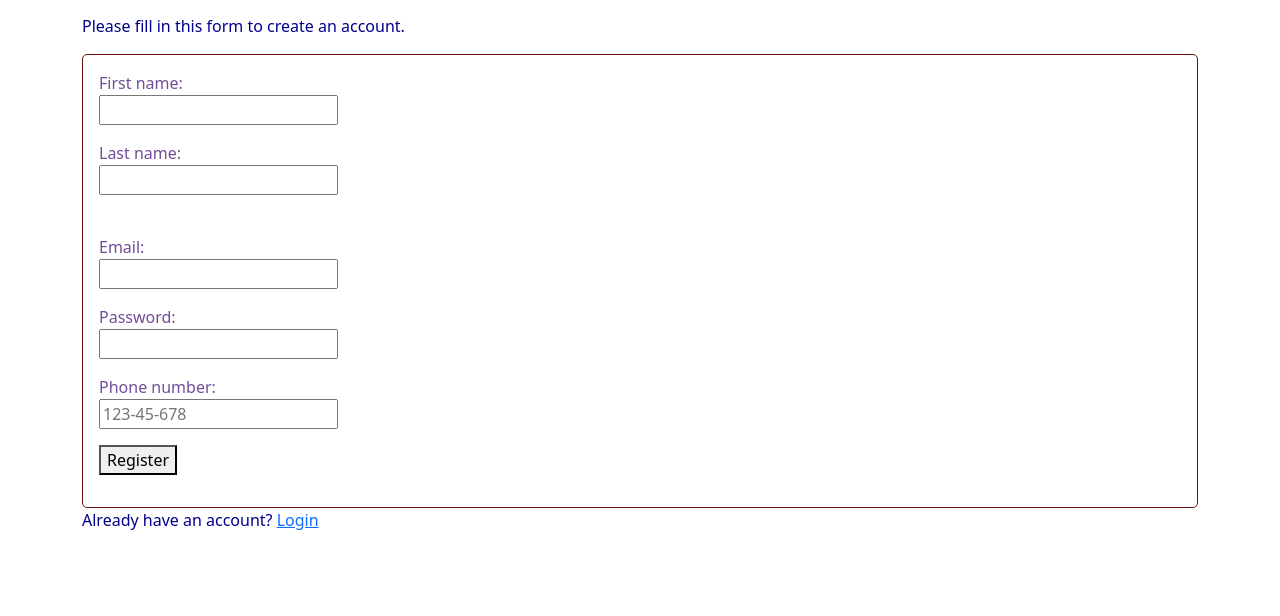
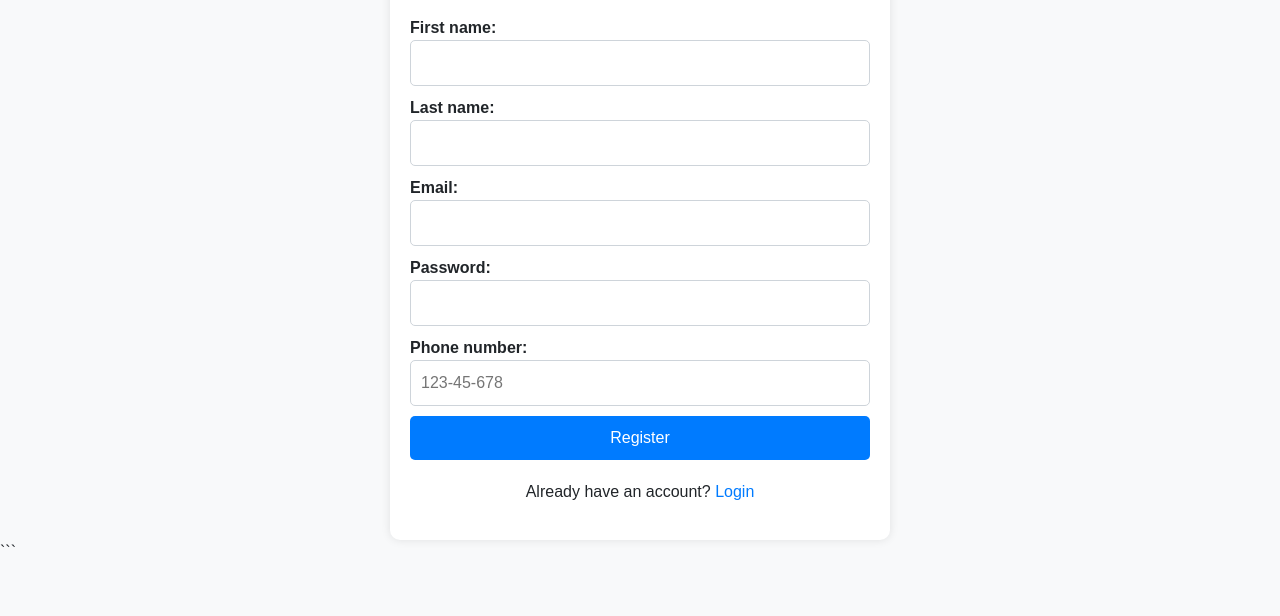
Before and after one commit to Gloryozo/Login_and_Registeration, a plain HTML site: page register.html in a window 1280 px wide. Shown: the part 184-800 px from the top of the page. Drawn offline with nearby package versions, Linux system fonts and the light colour scheme.

Commit message:
Modify with adding CSS functions

````diff
--- /dev/null
+++ b/css/styleForRegister.css
@@ -0,0 +1,58 @@
+body {
+    background-color: #f8f9fa; /* Light gray background */
+    font-family: Arial, sans-serif; /* Fallback font */
+}
+h1 {
+    text-align: center;
+    color: #007bff; /* Blue color for headings */
+    margin-top: 20px; /* Add margin from the top */
+}
+.container {
+    max-width: 500px; /* Limit container width */
+    margin: auto; /* Center the container horizontally */
+    background-color: #fff; /* White background */
+    border-radius: 10px; /* Rounded corners */
+    padding: 20px; /* Padding for the container */
+    box-shadow: 0px 0px 10px rgba(0, 0, 0, 0.1); /* Box shadow for depth */
+    margin-top: 10px; /* Add margin from the top */
+}
+form {
+    margin-top: 20px; /* Add margin from the top */
+}
+label {
+    font-weight: bold; /* Make labels bold */
+}
+input[type="text"],
+input[type="email"],
+input[type="password"],
+input[type="tel"] {
+    width: 100%; /* Full width for input fields */
+    padding: 10px; /* Padding for input fields */
+    margin-bottom: 10px; /* Spacing between input fields */
+    border: 1px solid #ced4da; /* Border color */
+    border-radius: 5px; /* Rounded corners */
+}
+button[type="submit"] {
+    width: 100%; /* Full width for the submit button */
+    padding: 10px; /* Padding for the submit button */
+    border: none; /* Remove border */
+    border-radius: 5px; /* Rounded corners */
+    background-color: #007bff; /* Blue color for button */
+    color: #fff; /* White text color */
+    cursor: pointer; /* Add pointer cursor on hover */
+    transition: background-color 0.3s; /* Smooth transition */
+}
+button[type="submit"]:hover {
+    background-color: #0056b3; /* Darker blue color on hover */
+}
+p {
+    margin-top: 20px; /* Add margin from the top */
+    text-align: center; /* Center-align text */
+}
+a {
+    color: #007bff; /* Blue color for links */
+    text-decoration: none; /* Remove underline */
+}
+a:hover {
+    text-decoration: underline; /* Underline on hover */
+}
--- /dev/null
+++ b/css/styleForlogin.css
@@ -0,0 +1,73 @@
+body {
+    background-color: #f8f9fa; /* Light gray background */
+
+   /* background-image: url('https://i.pinimg.com/736x/d7/b6/bc/d7b6bc66742252ca5986404ea174314b.jpg'); /* Background image */
+   /* background-size: cover; /* Cover the entire viewport */
+    /*background-position: center; /* Center the background image */
+   /* background-attachment: fixed; /* Fixed background */
+    /*font-family: Arial, sans-serif; /* Set a fallback font */
+}
+
+
+
+
+.container {
+    background-color: #ffffff; /* White container background */
+    border-radius: 10px; /* Rounded corners for the container */
+    box-shadow: 0px 0px 10px rgba(0, 0, 0, 0.1); /* Box shadow for depth */
+    padding: 30px; /* Padding for the container */
+    margin-top: 50px; /* Margin from the top of the page */
+    /*margin-right: 10px; /* Margin from the left of the page */
+    max-width: 700px; /* Adjust the maximum width as needed */
+    /*margin: auto; /* Center the container horizontally */
+}
+
+
+
+
+
+
+.form-control {
+    border-radius: 20px; /* Rounded corners for input fields */
+    border-color: #ced4da; /* Border color for input fields */
+
+
+}
+.btn-primary {
+    background-color: #007bff; /* Blue color for primary button */
+    border-color: #007bff; /* Blue border color for primary button */
+    border-radius: 20px; /* Rounded corners for buttons */
+    padding: 10px 30px; /* Padding for buttons */
+    transition: all 0.3s ease; /* Smooth transition for button hover */
+}
+.btn-primary:hover {
+    background-color: #0056b3; /* Darker blue color on button hover */
+    border-color: #0056b3; /* Darker blue border color on button hover */
+}
+h1 {
+    color: #007bff; /* Blue color for headings */
+
+}
+
+h3 {
+    color: #007bff; /* Blue color for headings */
+    margin-top: 10px; /* Add margin from the top */
+}
+a {
+    color: #007bff; /* Blue color for links */
+    text-decoration: none; /* Remove underline from links */
+    transition: all 0.3s ease; /* Smooth transition for link hover */
+}
+a:hover {
+    color: #0056b3; /* Darker blue color on link hover */
+}
+
+input[type="text"],
+input[type="password"]
+ {
+    width: 100%; /* Full width for input fields */
+    padding: 10px; /* Padding for input fields */
+    margin-bottom: 10px; /* Spacing between input fields */
+    border: 1px solid #ced4da; /* Border color */
+    border-radius: 5px; /* Rounded corners */
+}
--- a/register.html
+++ b/register.html
@@ -5,40 +5,40 @@
     <meta name="viewport" content="width=device-width, initial-scale=1.0">
     <title>Sign in</title>
     <link href="https://cdn.jsdelivr.net/npm/bootstrap@5.3.3/dist/css/bootstrap.min.css" rel="stylesheet" integrity="sha384-QWTKZyjpPEjISv5WaRU9OFeRpok6YctnYmDr5pNlyT2bRjXh0JMhjY6hW+ALEwIH" crossorigin="anonymous">
-    <link rel="stylesheet" href="./css/style.css">
+    <link rel="stylesheet" href="./css/styleForRegister.css">
+
+
 </head>
 <body>
     <h1>QUIZZIFY</h1>
     <div class="container">
-    <h2>Sign in</h2>
-    <p>Please fill in this form to create an account.</p>
- <form action="/start_quiz_page" autocomplete="on" method="get">
-    <p>
-         <label for="firstname">First name:</label><br>
-        <input type="text" id="firstname" name="firstname" value=""><br>
-    </p>
-    <p>
-        <label for="lastname">Last name:</label><br>
-        <input type="text" id="lastname" name="lastname" value=""><br><br>
-    </p>
-    <p>
-        <label for="email">Email:</label><br>
-        <input type="email" id="email" name="email" value=""><br>
-    </p>
-    <p>
-            <label for="password">Password:</label><br>
-        <input type="password" id="password" name="password" value=""><br>
-    </p>
-    <p>
-            <label for="phone">Phone number:</label><br>
-        <input type="tel" id="phone" name="phone" placeholder="123-45-678" pattern="[0-9]{3}-[0-9]{2}-[0-9]{3}"><br>
-    </p>
-     <p>
+        <h2 class="text-center">Sign in</h2>
+        <p class="text-center">Please fill in this form to create an account.</p>
+        <form action="/start_quiz_page" autocomplete="on" method="get">
+
+            <label for="firstname">First name:</label>
+            <input type="text" id="firstname" name="firstname" required>
+
+            <label for="lastname">Last name:</label>
+            <input type="text" id="lastname" name="lastname" required>
+
+            <label for="email">Email:</label>
+            <input type="email" id="email" name="email" required>
+
+            <label for="password">Password:</label>
+            <input type="password" id="password" name="password" required>
+
+            <label for="phone">Phone number:</label>
+            <input type="tel" id="phone" name="phone" placeholder="123-45-678" pattern="[0-9]{3}-[0-9]{2}-[0-9]{3}" required>
+
             <button type="submit">Register</button>
-    </p>
-    </form>
-    <p>Already have an account? <a href="login.html">Login</a></p>
+        </form>
+        <p>Already have an account? <a href="login.html">Login</a></p>
+    </div>
+
     <script src="https://cdn.jsdelivr.net/npm/bootstrap@5.3.3/dist/js/bootstrap.bundle.min.js" integrity="sha384-YvpcrYf0tY3lHB60NNkmXc5s9fDVZLESaAA55NDzOxhy9GkcIdslK1eN7N6jIeHz" crossorigin="anonymous"></script>
     <script src="./js/login.js"></script>
+
 </body>
 </html>
+```
````
Also changed, not shown: login.html (+23 -19 lines).
